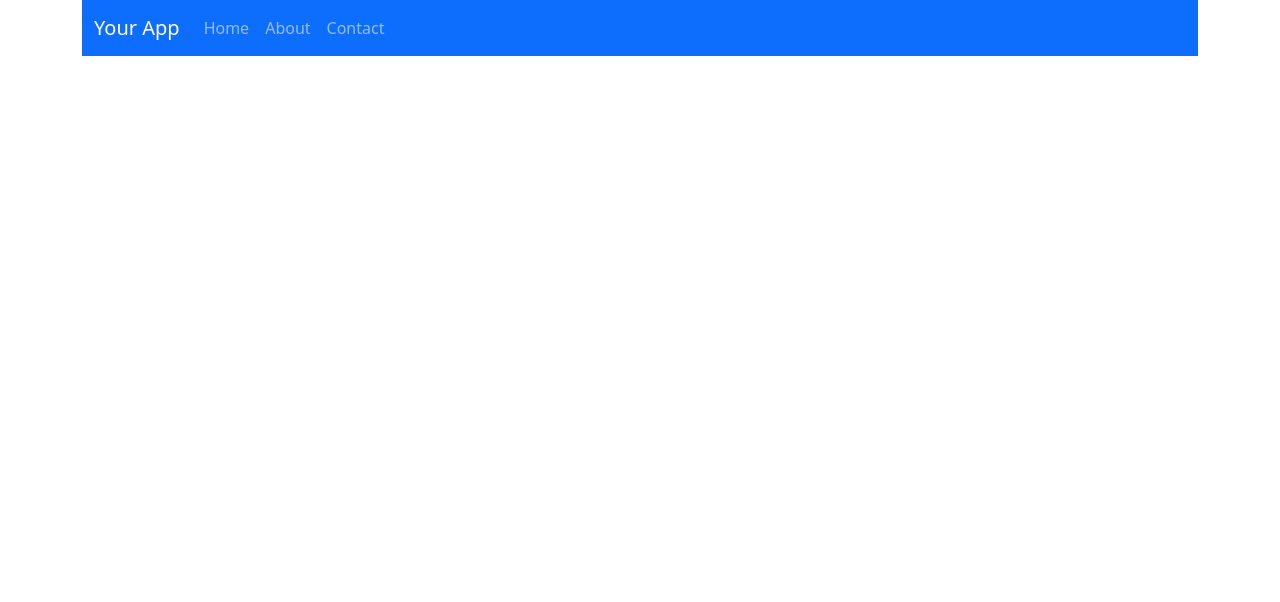
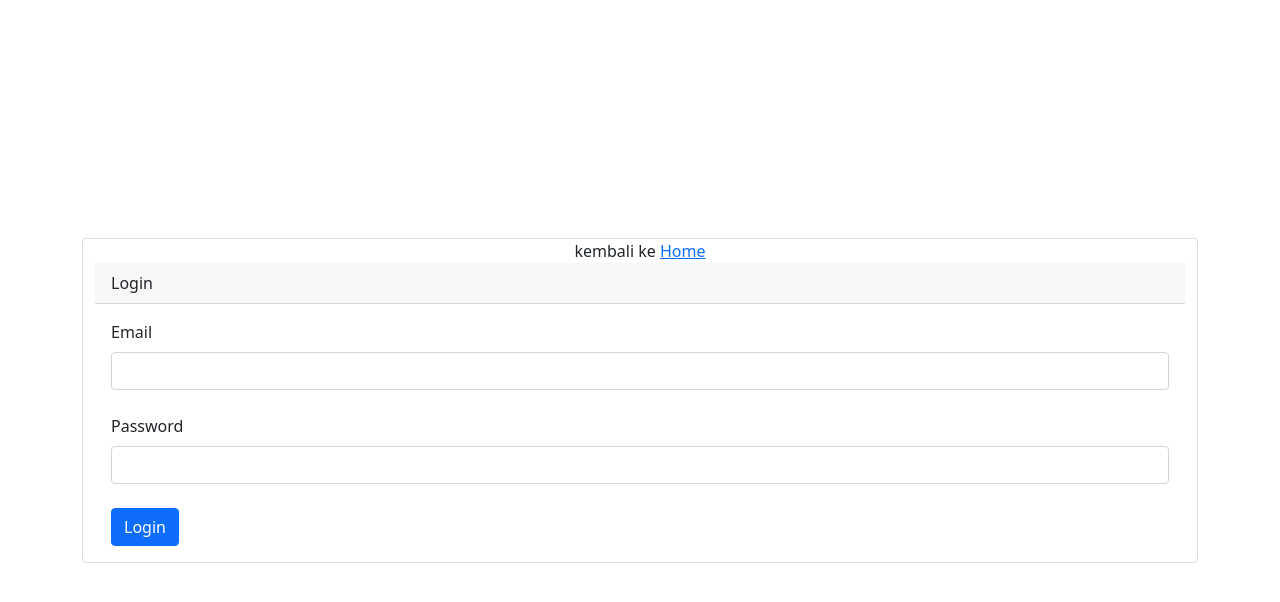
Before and after one commit to Nanang32/ReactLearn1, a React (Create React App) app: page /login in a window 1280 px wide. Shown: the top 602 px of the page. Built offline with nearby package versions, Linux system fonts and the light colour scheme.

Commit message:
not found & multiple layout

```diff
--- a/src/App.js
+++ b/src/App.js
@@ -1,11 +1,9 @@
 import React from 'react';
 import Router from "./router";
-import Navbar from "./components/Navbar";
 
 function App() {
     return (
         <div className="container">
-            <Navbar/>
             <Router/>
         </div>
     );
--- a/src/components/Navbar.js
+++ b/src/components/Navbar.js
@@ -1,7 +1,7 @@
 import React from 'react';
 import {NavLink} from "react-router-dom";
 
-function Navbar(props) {
+function Navbar({children}) {
     return (
         <div>
             <nav className="navbar navbar-expand-lg navbar-dark bg-primary">
@@ -22,7 +22,11 @@ function Navbar(props) {
                     </div>
                 </div>
             </nav>
+            <div className="py-4">
+                {children}
+            </div>
         </div>
+
     );
 }
 
--- a/src/router/index.js
+++ b/src/router/index.js
@@ -1,20 +1,34 @@
 import React from 'react';
 import {Route, Switch} from "react-router-dom";
+
 import Home from "../views/Home";
 import About from "../views/About";
 import Contact from "../views/Contact";
+import Login from "../views/auth/Login";
+import NotFound from "../views/errors/NotFound";
+import Navbar from "../components/Navbar";
 
 function Router(props) {
     return (
             <Switch>
                 <Route exact path='/'>
-                    <Home/>
+                    <Navbar>
+                        <Home/>
+                    </Navbar>
                 </Route>
                 <Route path='/about'>
-                    <About/>
+                    <Navbar>
+                        <About/>
+                    </Navbar>
                 </Route>
-                <Route path='/about'>
-                    <Contact/>
+                <Route path='/contact'>
+                    <Navbar>
+                        <Contact/>
+                    </Navbar>
+                </Route>
+                <Route path="/login"  component={Login}/>
+                <Route path='*'>
+                    <NotFound/>
                 </Route>
             </Switch>
 
--- /dev/null
+++ b/src/views/auth/Login.js
@@ -0,0 +1,33 @@
+import React from 'react';
+import {NavLink} from "react-router-dom";
+
+function Login(props) {
+    return (
+        <div className="container">
+            <div className="row justify-content-center align-items-center vh-100">
+
+                <div className="card">
+                    <div className="text-center">
+                        kembali ke <NavLink to="/">Home</NavLink>
+                    </div>
+                    <div className="card-header">Login</div>
+                    <div className="card-body">
+                        <form>
+                            <div className="mb-4">
+                                <label htmlFor="email" className="form-label">Email</label>
+                                <input type="email" name="email" className="form-control"/>
+                            </div>
+                            <div className="mb-4">
+                                <label htmlFor="password" className="form-label">Password</label>
+                                <input type="password" name="password" className="form-control"/>
+                            </div>
+                            <button type="submit" className="btn btn-block btn-primary">Login</button>
+                        </form>
+                    </div>
+                </div>
+            </div>
+        </div>
+    );
+}
+
+export default Login;
--- /dev/null
+++ b/src/views/errors/NotFound.js
@@ -0,0 +1,13 @@
+import React from 'react';
+
+function NotFound(props) {
+    return (
+        <div className="container">
+            <div className="d-flex justify-content-center align-items-center vh-100">
+                <div className="display-6 text-danger">Page Not Found</div>
+            </div>
+        </div>
+    );
+}
+
+export default NotFound;
```
